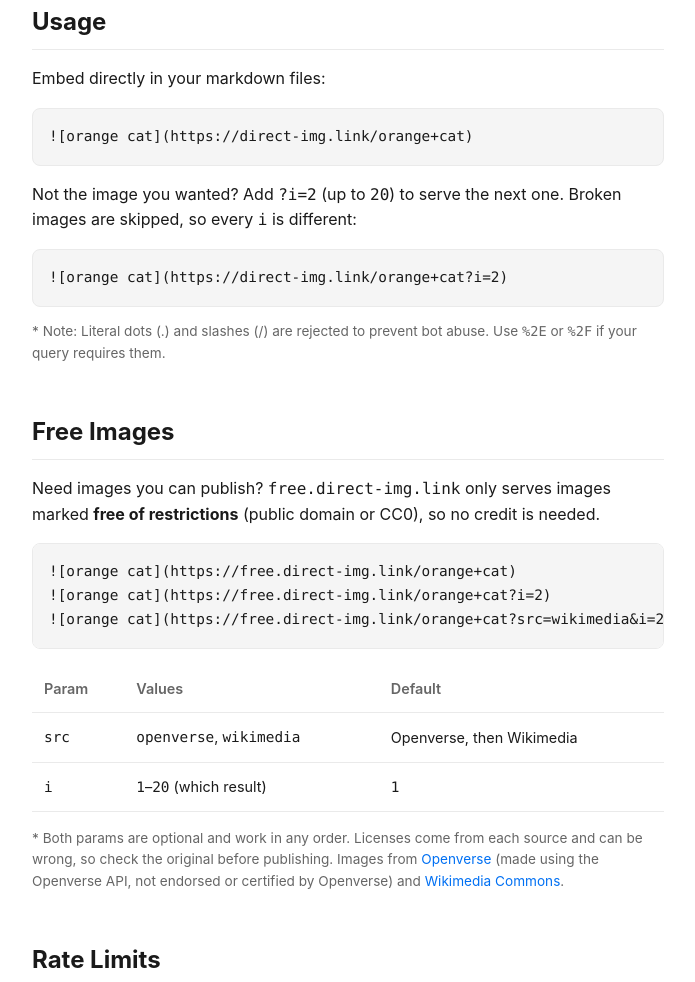
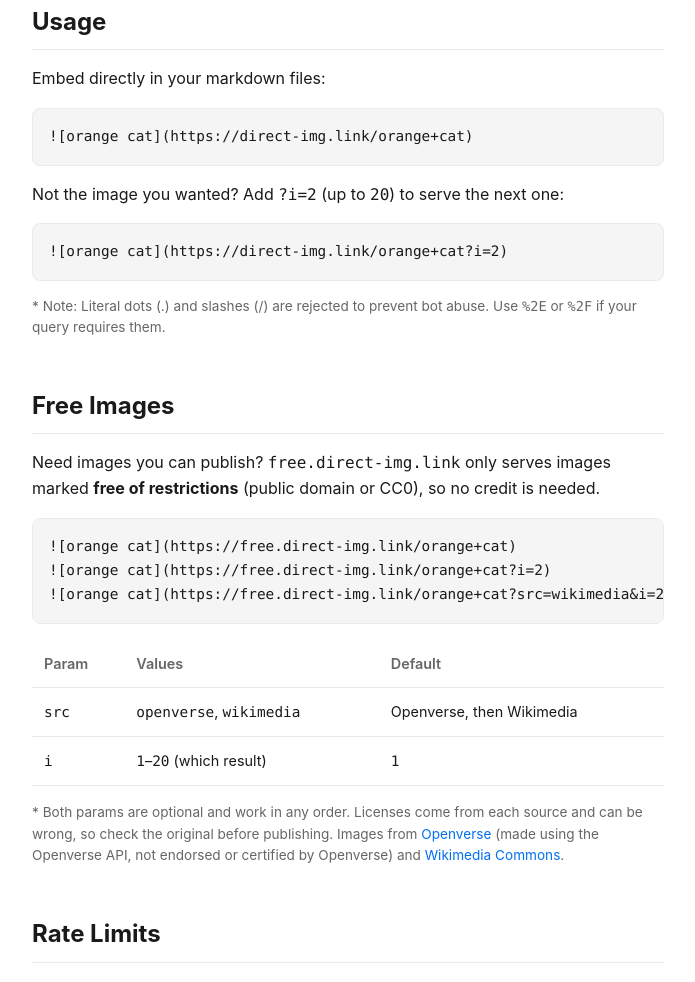
Before and after one commit to direct-img/direct-img.link, a plain HTML site: page index.html in a window 1280 px wide. Shown: the part 878-1860 px from the top of the page, without its empty margins (292-987 px from the left). Drawn offline with Linux system fonts and the light colour scheme.

Commit message:
Docs: Use free image in README preview, trim homepage i= note
Co-Authored-By: Claude Opus 5.5 <noreply@anthropic.com>

```diff
--- a/index.html
+++ b/index.html
@@ -68,7 +68,7 @@ Use images to complement your responses, powered by Brave.</code></pre>
             <h2>Usage</h2>
             <p>Embed directly in your markdown files:</p>
             <pre><code>![orange cat](https://direct-img.link/orange+cat)</code></pre>
-            <p>Not the image you wanted? Add <code>?i=2</code> (up to <code>20</code>) to serve the next one. Broken images are skipped, so every <code>i</code> is different:</p>
+            <p>Not the image you wanted? Add <code>?i=2</code> (up to <code>20</code>) to serve the next one:</p>
             <pre><code>![orange cat](https://direct-img.link/orange+cat?i=2)</code></pre>
             <p style="font-size:0.85rem;margin-top:12px;color:var(--text-muted);">* Note: Literal dots (.) and slashes (/) are rejected to prevent bot abuse. Use <code>%2E</code> or <code>%2F</code> if your query requires them.</p>
         </section>
```
Also changed, not shown: 1 other file.
